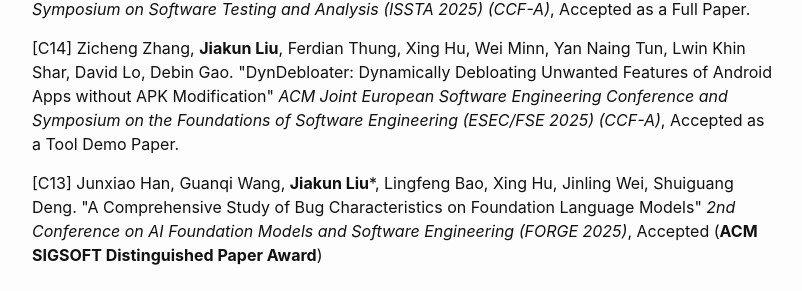
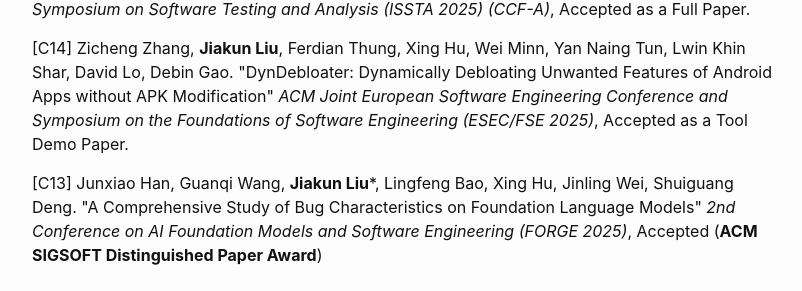
Before and after one commit to jiakun-liu/jiakun-liu.github.io, a Jekyll site: the page built from papers.md, in a window 1280 px wide and 900 px high, scrolled down 1736 px. Shown: the part 174-465 px from the top of the window, without its empty margins (238-1040 px from the left). Built offline with Jekyll 4.4.1, drawn with Linux system fonts in a browser that asks for light colours.

Commit message:
fix minor

```diff
--- a/_data/papers.json
+++ b/_data/papers.json
@@ -118,7 +118,7 @@
             "idx": "C14",
             "title": "DynDebloater: Dynamically Debloating Unwanted Features of Android Apps without APK Modification",
             "authors": "Zicheng Zhang, <b>Jiakun Liu</b>, Ferdian Thung, Xing Hu, Wei Minn, Yan Naing Tun, Lwin Khin Shar, David Lo, Debin Gao",
-            "venue": "ACM Joint European Software Engineering Conference and Symposium on the Foundations of Software Engineering (ESEC/FSE 2025) (CCF-A)",
+            "venue": "ACM Joint European Software Engineering Conference and Symposium on the Foundations of Software Engineering (ESEC/FSE 2025)",
             "status": "Accepted as a Tool Demo Paper."
         },
         {
```
